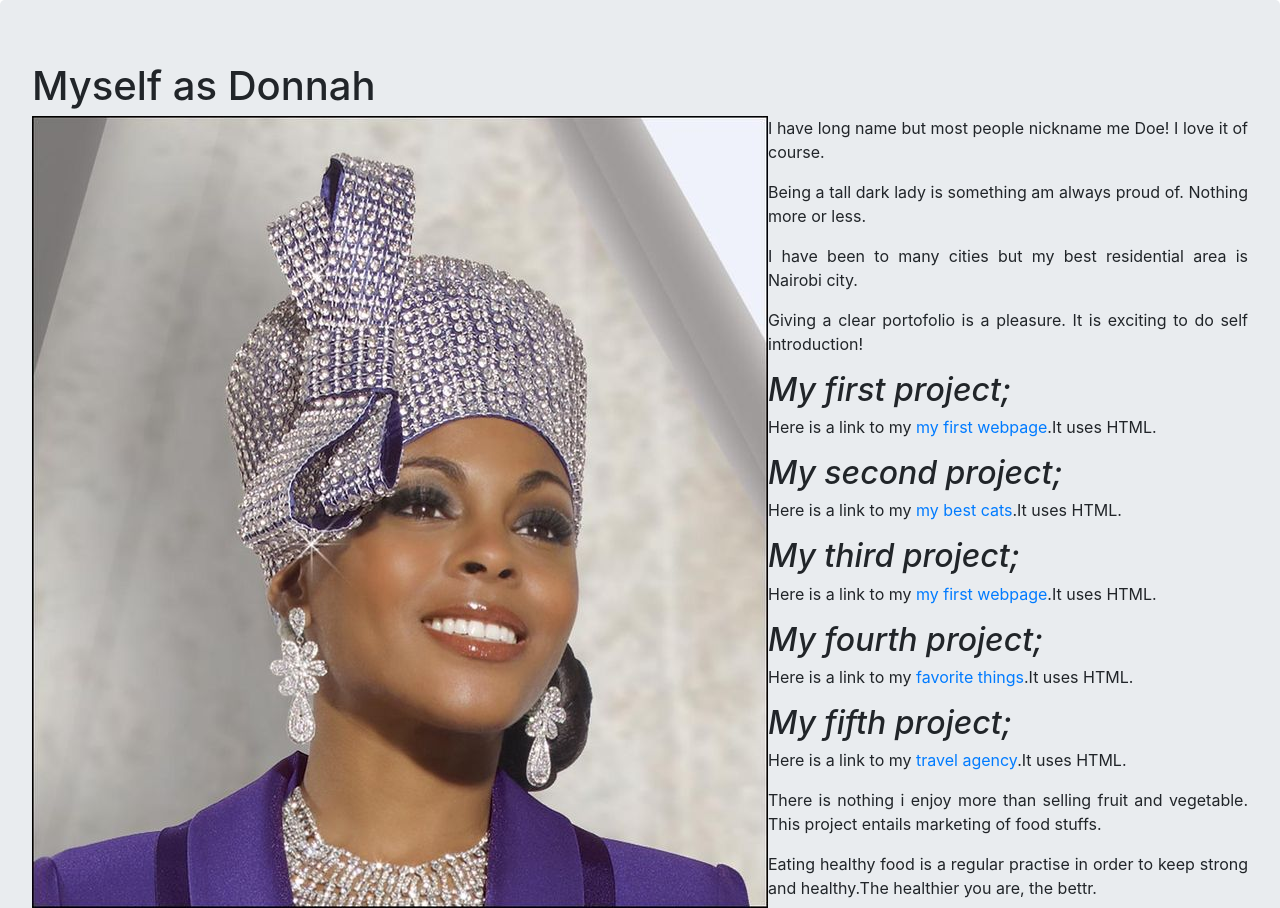
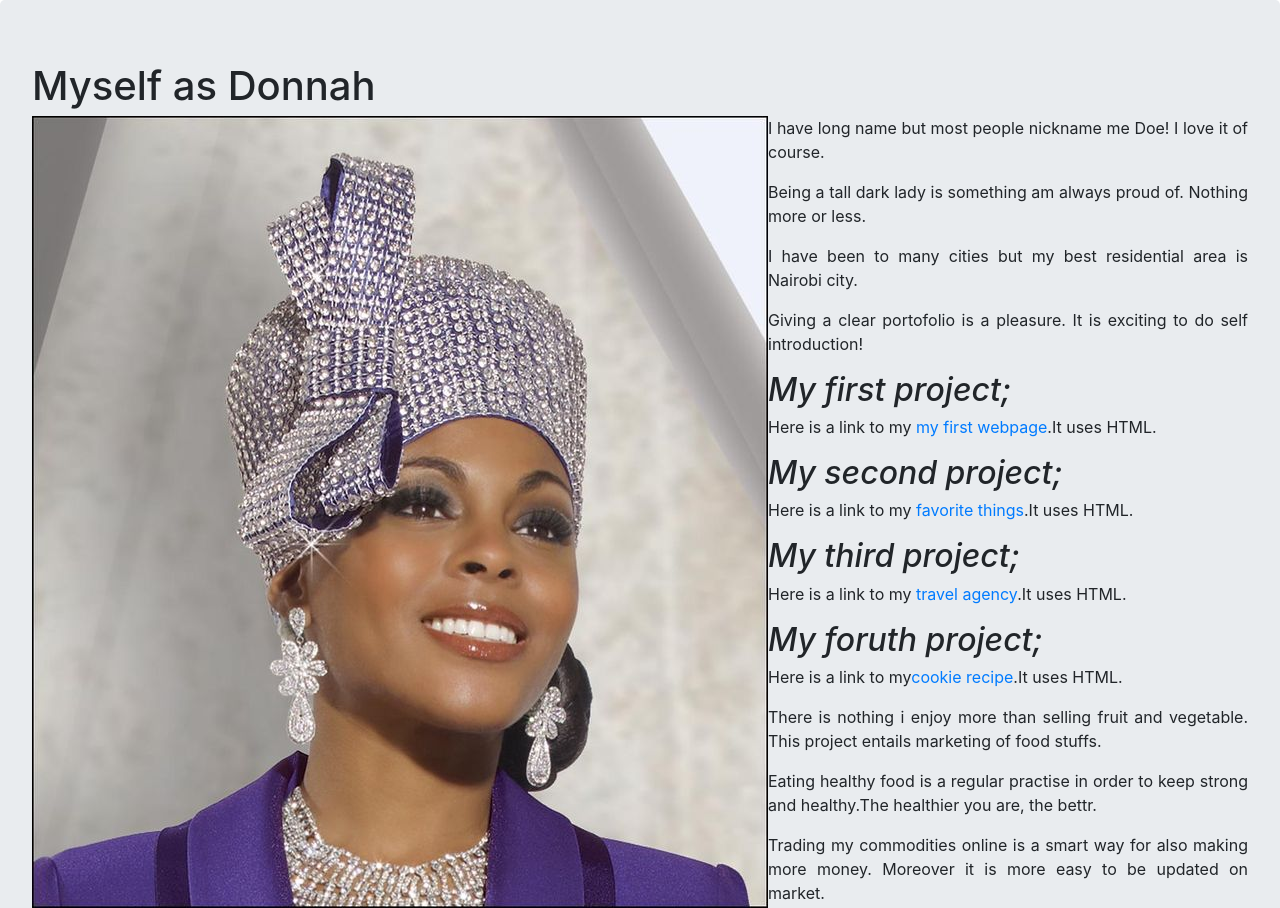
Before and after one commit to Donnahthis/Donnahthis.github.io, a plain HTML site: page index.html in a window 1280 px wide. Shown: the top 908 px of the page. Drawn offline with Linux system fonts and the light colour scheme; files that its build step writes are made by us from their sources; files whose address does not match are found by name.

Commit message:
commit changes

```diff
--- a/index.html
+++ b/index.html
@@ -14,17 +14,15 @@
       <p>I have been to many cities but my best residential area is Nairobi city.</p>
       <p>Giving a clear portofolio is a pleasure. It is exciting to do self introduction!</p>
 
+
       <h2>My first project;</h2>
-      <p>Here is a link to my <a href="https://github.com/Donnahthis/my-first-website.git">my first webpage</a>.It uses HTML.</p>
+      <p>Here is a link to my <a href="file:///home/dona/Documents/moringa-school-project/my-first-website/index.html">my first webpage</a>.It uses HTML.</p>
       <h2>My second project;</h2>
-      <p>Here is a link to my <a href="https://github.com/Donnahthis/the-best-cats.git">my best cats</a>.It uses HTML.</p>
+      <p>Here is a link to my <a href="file:///home/dona/Documents/moringa-school-project/my-first-website/my-favorite-things.html">favorite things</a>.It uses HTML.</p>
       <h2>My third project;</h2>
-      <p>Here is a link to my <a href="https://github.com/Donnahthis/My-first-webpage.git">my first webpage</a>.It uses HTML.</p>
-      <h2>My fourth project;</h2>
-      <p>Here is a link to my <a href="https://github.com/Donnahthis/My-favorite-things.git">favorite things</a>.It uses HTML.</p>
-      <h2>My fifth project;</h2>
-      <p>Here is a link to my <a href="https://github.com/Donnahthis/happy-trails-travel-agency.html.git">travel agency</a>.It uses HTML.</p>
-
+      <p>Here is a link to my <a href="file:///home/dona/Documents/independent-project/my-portfolio/happy-trails-travel-agency.html">travel agency</a>.It uses HTML.</p>
+      <h2>My foruth project;</h2>
+      <p>Here is a link to my<a href="file:///home/dona/Documents/moringa-school-project/cookie-recipe/cookie-recipe.html">cookie recipe</a>.It uses HTML.</P>
 
       <p>There is nothing i enjoy more than selling fruit and vegetable. This project entails marketing of food stuffs. </p>
       <p>Eating healthy food is a regular practise in order to keep strong and healthy.The healthier you are, the bettr.</p>
@@ -84,7 +82,7 @@
 
     <h5>The second project</h5>
 
-    <p>Here is a link to my <a href="happy-trails-travel-agency.html">travel agency</a>.It uses HTML.</p>
+    <p>Here is a link to my <a href="file:///home/dona/Documents/independent-project/my-portfolio/happy-trails-travel-agency.html">travel agency</a>.It uses HTML.</p>
     <p>This project ,written in HTML deals with means of transport. </p>
     <p>It deals with tourists who would wish to travel in the tropical parts of Africa.</p>
     <p>The travel agency also do business in vehicles!</p>
```
Also changed, not shown: happy-trails-travel-agency.html (+1 -1 lines), css/bootstrap.css (renamed from bootstrap.css), css/bootstrap.min.css (renamed from bootstrap.min.css), css/style.css (renamed from style.css), img/delivery baskets.jpg (renamed from delivery baskets.jpg), img/myself.jpg (renamed from myself.jpg), img/veges and fruits.jpg (renamed from veges and fruits.jpg), img/vehicles.jpeg (renamed from vehicles.jpeg).
